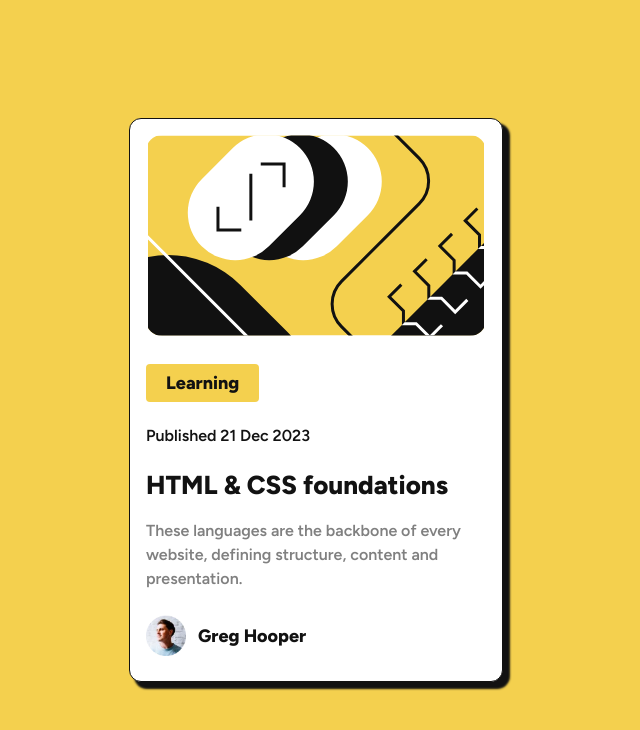
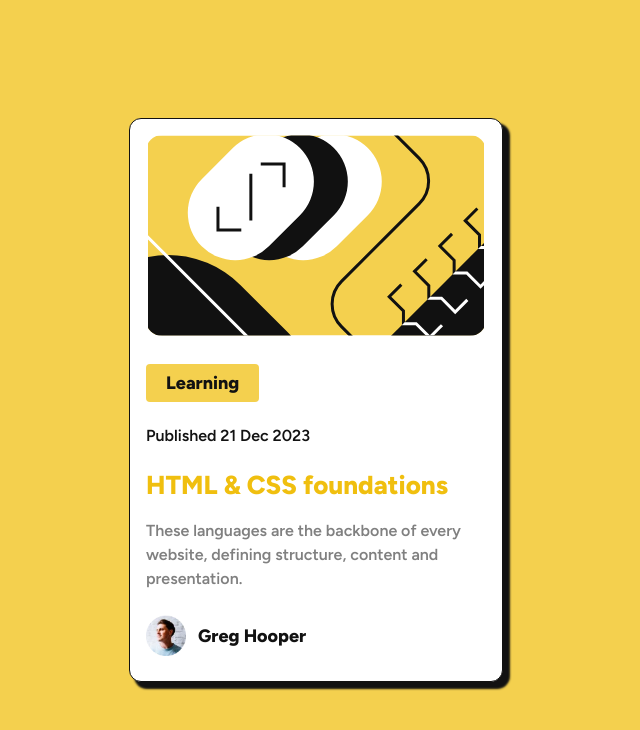
Before and after one commit to richard9809/blog-preview-card, a website built with Vite: page index.html in a window 1280 px wide. In both pictures the pointer is over the element "HTML & CSS foundations". Shown: the whole page, without its empty margins (324-964 px from the left). Built offline with nearby package versions, Linux system fonts and the light colour scheme.

Commit message:
Add the title hover and focus states

```diff
--- a/style.css
+++ b/style.css
@@ -45,6 +45,12 @@ svg {
 .title {
   margin-top: -0.5rem;
   font-size: 26px;
+  cursor: pointer;
+}
+
+.title:hover,
+.title:focus {
+  color: hsl(47, 88%, 50%);
 }
 
 .content {
```
